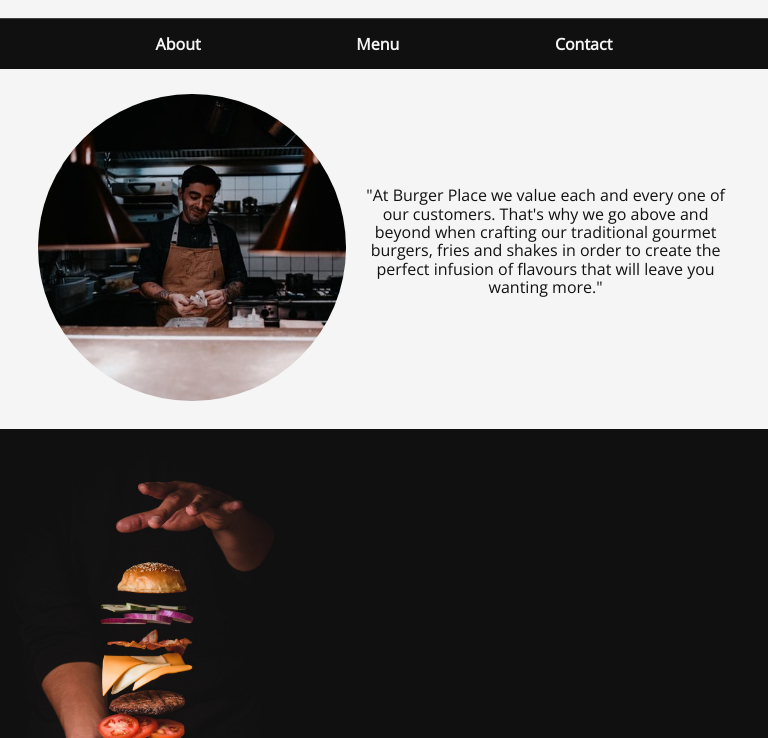
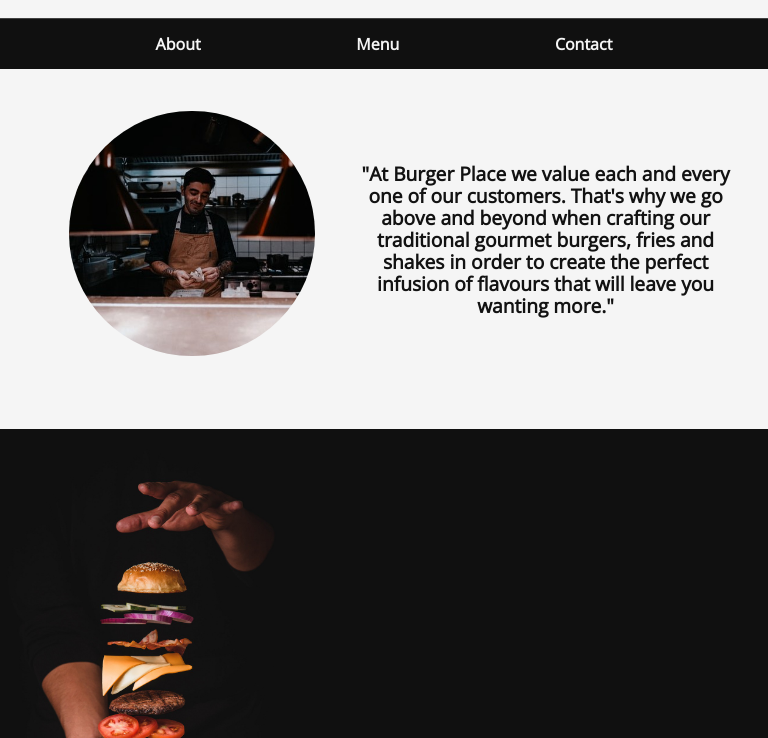
Before and after one commit to apwaite/restaurant-page, a plain HTML site: page index.html in a window 768 px wide. Shown: the part 62-800 px from the top of the page. Drawn offline with nearby package versions, Linux system fonts and the light colour scheme; files whose address does not match are found by name.

Commit message:
Updated styling

```diff
--- a/style.css
+++ b/style.css
@@ -123,7 +123,7 @@ main {
   height: 45%;
   text-align: center;
   font-family: "Open Sans";
-  font-weight: 400;
+  font-weight: 600;
   color: var(--font-secondary);
   background-color: var(--bg-color-alt);
 }
@@ -138,7 +138,10 @@ main {
 }
 
 .inner-1 {
-  padding: 0.5rem;
+  display: flex;
+  justify-content: center;
+  margin-bottom: 2rem;
+  align-items: center;
 }
 
 .inner-1 img {
@@ -147,6 +150,8 @@ main {
 }
 
 .inner-2 {
+  display: flex;
+  justify-content: center;
 }
 
 .statement {
@@ -193,10 +198,11 @@ footer p {
 
   .inner-1 {
     padding: 0.5rem;
+    margin: 0;
   }
 
   .inner-1 img {
-    width: 30%;
+    width: 40%;
     border-radius: 10rem;
   }
 }
@@ -215,7 +221,7 @@ footer p {
   }
 
   .inner-1 img {
-    width: 30%;
+    width: 40%;
     border-radius: 10rem;
   }
 
@@ -233,7 +239,8 @@ footer p {
     align-items: center;
     text-align: center;
     font-family: "Open Sans";
-    font-weight: 400;
+    font-weight: 600;
+    font-size: 1.2rem;
     color: var(--font-secondary);
     background-color: var(--bg-color-alt);
   }
@@ -244,7 +251,7 @@ footer p {
   }
 
   .inner-1 img {
-    width: 100%;
+    width: 80%;
     border-radius: 10rem;
   }
 
```
